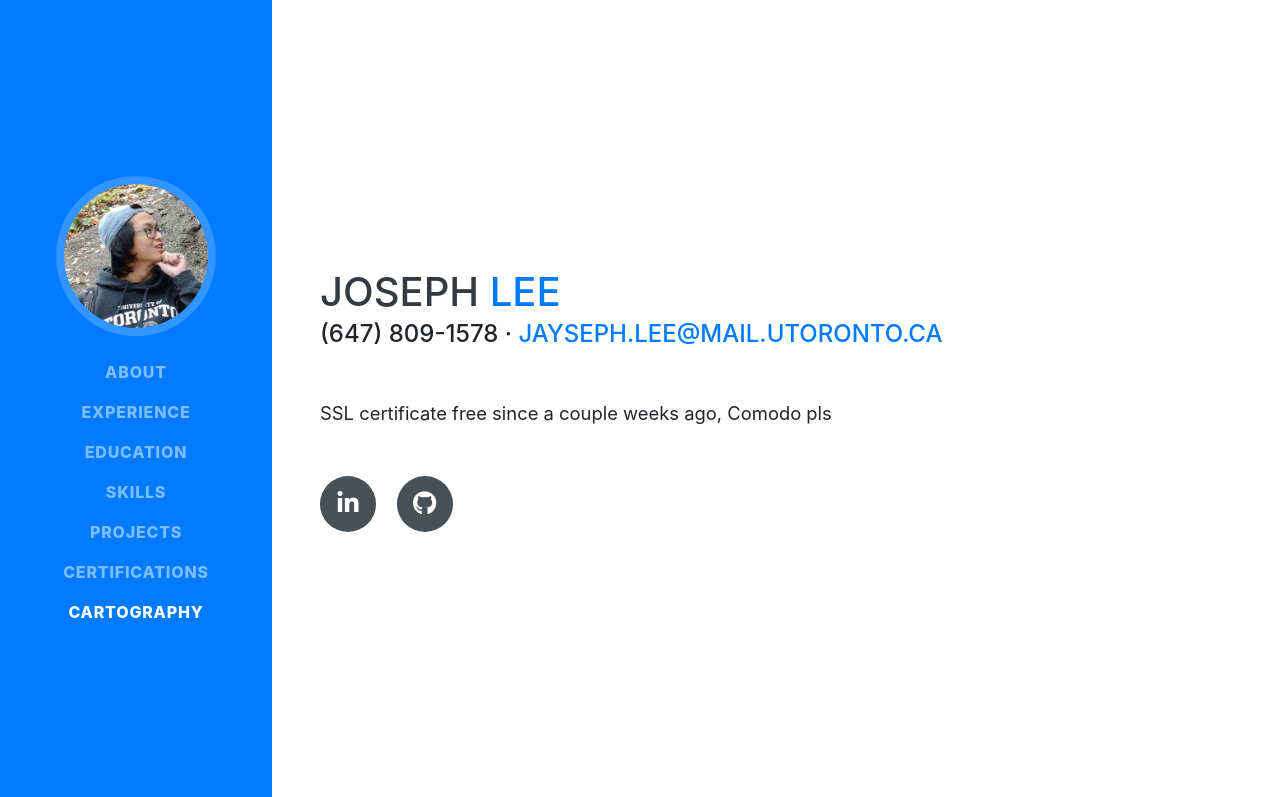
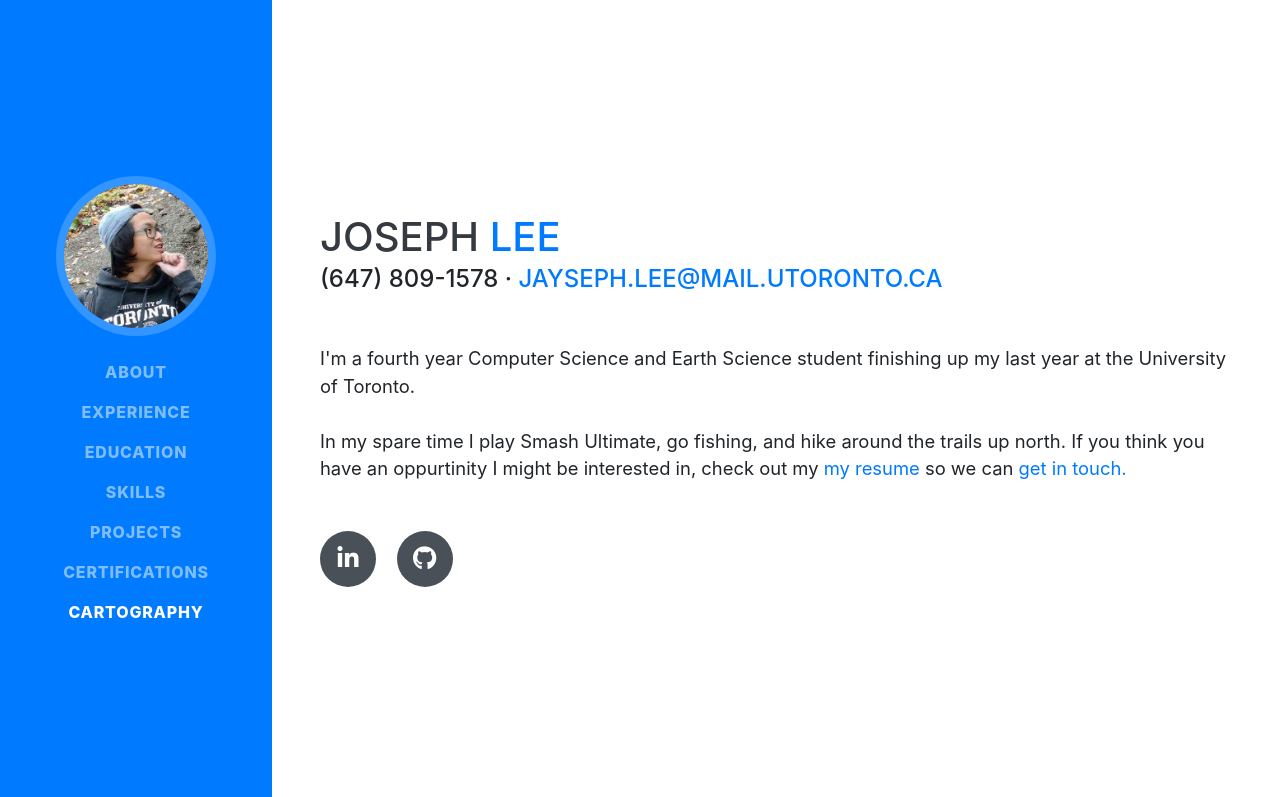
Before and after one commit to jmflee/website, a React app: page static-content/index.html in a window 1280 px wide. Shown: the top 797 px of the page. Built offline with nearby package versions, Linux system fonts and the light colour scheme; a script that the page names is missing; a web font is replaced by a local one.

Commit message:
Added my resume and more in the about

```diff
--- a/static-content/index.html
+++ b/static-content/index.html
@@ -74,7 +74,14 @@
         <div class="subheading mb-5">(647) 809-1578 ·
           <a href="mailto:jayseph.lee@mail.utoronto.ca">jayseph.lee@mail.utoronto.ca</a>
         </div>
-        <p class="lead mb-5">SSL certificate free since a couple weeks ago, Comodo pls</p>
+        <p class="lead mb-5">I'm a fourth year Computer Science and Earth Science student finishing up my last year at the University of Toronto.
+        </br>
+        </br> In my spare time I play Smash Ultimate, go fishing, and hike around the trails up north. If you think you have an oppurtinity I might be interested in, check out my
+        <a href="joseph_resume.pdf"> my resume </a>
+        so we can
+        <a href="mailto:jayseph.lee@mail.utoronto.ca"> get in touch.</a>
+        </p>
+
         <div class="social-icons">
           <a href="https://www.linkedin.com/in/jayhochuenglee">
             <i class="fab fa-linkedin-in"></i>
```
Also changed, not shown: 1 other file.
